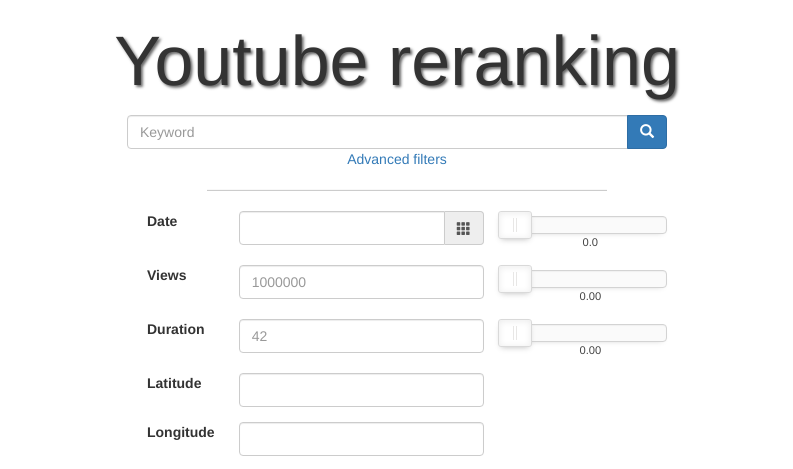
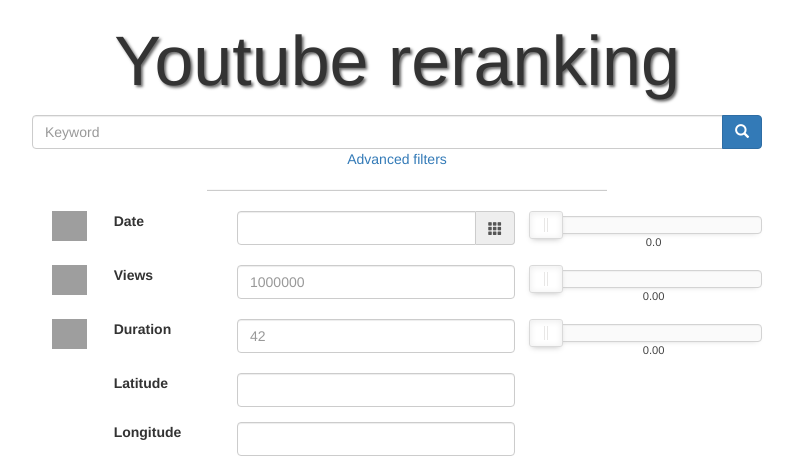
Before and after one commit to slowbackspace/mi-vmm, a Flask app: page / in a window 1280 px wide. Shown: the top 469 px of the page, without its empty margins (243-1036 px from the left). Run offline with Flask 2, Linux system fonts and the light colour scheme; some libraries are stand-ins or nearby versions; grey boxes are pictures that could not be loaded.

Commit message:
added checkboxes

```diff
--- a/run.py
+++ b/run.py
@@ -47,13 +47,24 @@ def result_page():
     weight_duration = float(request.form.get("weight-duration"))
     weight_location = float(request.form.get("weight-location"))
 
+    location = (lat, lon)
+
+    if request.form.get("checkbox-location", None):
+        location = None
+    if request.form.get("checkbox-duration", None):
+        duration = None
+    if request.form.get("checkbox-views", None):
+        views = None
+    if request.form.get("checkbox-date", None):
+        date = None
+
     if date:
         datetime_obj = datetime.datetime.strptime(date, "%m/%d/%Y").replace(tzinfo=datetime.timezone.utc)
     else:
         datetime_obj = None
 
     result = reranking.search(keyword=keyword, length=duration, lengthW=weight_duration, views=views,
-                    viewsW=weight_views, location = (lat, lon), locW=weight_location,
+                    viewsW=weight_views, location=location, locW=weight_location,
                     date=datetime_obj, dateW=weight_date)
 
     return render_template("vids.html", result=result)
--- a/static/css/landing-page.css
+++ b/static/css/landing-page.css
@@ -61,3 +61,33 @@ h5.title {
     margin-top: 0px;
     margin-bottom: 10px;
 }
+
+input[type=checkbox].css-checkbox {
+    position:absolute; z-index:-1000; left:-1000px; overflow: hidden; clip: rect(0 0 0 0); height:1px; width:1px; margin:-1px; padding:0; border:0;
+}
+
+input[type=checkbox].css-checkbox + label.css-label {
+    padding-left:35px;
+    height:30px;
+    display:inline-block;
+    line-height:30px;
+    background-repeat:no-repeat;
+    background-position: 0 0;
+    font-size:30px;
+    vertical-align:middle;
+    cursor:pointer;
+
+}
+
+input[type=checkbox].css-checkbox:checked + label.css-label {
+    background-position: 0 -30px;
+}
+label.css-label {
+    background-image:url(http://csscheckbox.com/checkboxes/u/csscheckbox_3f5bd3f7617a578c200aa742689c997e.png);
+    -webkit-touch-callout: none;
+    -webkit-user-select: none;
+    -khtml-user-select: none;
+    -moz-user-select: none;
+    -ms-user-select: none;
+    user-select: none;
+}
--- a/templates/index.html
+++ b/templates/index.html
@@ -10,7 +10,7 @@
                     <div class="intro-message">
                         <h1>Youtube reranking</h1>
 
-                        <div class="col-md-6 col-md-offset-3">
+                        <div class="col-md-8 col-md-offset-2">
 
                             <form role="search" method="POST" action="result/">
 
@@ -28,8 +28,12 @@
                                     <hr class="intro-divider">
 
 <div class="form-group row">
+  <div class="col-xs-1">
+      <input type="checkbox" name="checkbox-date" id="checkbox-date" class="css-checkbox">
+      <label for="checkbox-date" class="css-label"></label>
+  </div>
   <label for="example-date-input" class="col-xs-2 col-form-label">Date</label>
-  <div class="col-xs-6">
+  <div class="col-xs-5">
     <div class="input-group date" id="date" data-provide="datepicker">
         <input type="text" class="form-control" name="date">
         <div class="input-group-addon">
@@ -43,9 +47,14 @@
        <input type="text" class="slider-input hidden" value=0 name="weight-date">
   </div>
 </div>
+
 <div class="form-group row">
-  <label for="example-text-input" class="col-xs-2 col-form-label">Views</label>
-  <div class="col-xs-6">
+    <div class="col-xs-1">
+        <input type="checkbox" name="checkbox-views" id="checkbox-views" class="css-checkbox">
+        <label for="checkbox-views" class="css-label"></label>
+  </div>
+  <label for="example-date-input" class="col-xs-2 col-form-label">Views</label>
+  <div class="col-xs-5">
     <input class="form-control" type="number" placeholder="1000000" name="views" id="example-number-input">
   </div>
   <div class="col-xs-4">
@@ -55,8 +64,12 @@
   </div>
 </div>
 <div class="form-group row">
+    <div class="col-xs-1">
+      <input type="checkbox" name="checkbox-duration" id="checkbox-duration" class="css-checkbox">
+      <label for="checkbox-duration" class="css-label"></label>
+  </div>
   <label for="example-text-input" class="col-xs-2 col-form-label">Duration</label>
-  <div class="col-xs-6">
+  <div class="col-xs-5">
     <input class="form-control" type="number" placeholder="42" name="duration" id="example-number-input">
   </div>
   <div class="col-xs-4">
@@ -66,8 +79,11 @@
   </div>
 </div>
 <div class="form-group row">
+    <div class="col-xs-1">
+
+    </div>
   <label for="example-lat-input" class="col-xs-2 col-form-label">Latitude</label>
-  <div class="col-xs-6">
+  <div class="col-xs-5">
     <input class="form-control" name="lat" id="lat">
   </div>
   <div class="col-xs-4">
@@ -75,8 +91,11 @@
   </div>
 </div>
 <div class="form-group row">
+    <div class="col-xs-1">
+
+    </div>
   <label for="example-lon-input" class="col-xs-2 col-form-label">Longitude</label>
-  <div class="col-xs-6">
+  <div class="col-xs-5">
     <input class="form-control" name="lon" id="lon">
   </div>
   <div class="col-xs-4">
@@ -84,8 +103,12 @@
   </div>
 </div>
 <div class="form-group row">
+    <div class="col-xs-1">
+      <input type="checkbox" name="checkbox-location" id="checkbox-location" class="css-checkbox">
+      <label for="checkbox-location" class="css-label"></label>
+  </div>
   <label for="example-location-input" class="col-xs-2 col-form-label">Location</label>
-  <div class="col-xs-6">
+  <div class="col-xs-5">
 
   </div>
   <div class="col-xs-4">
```
